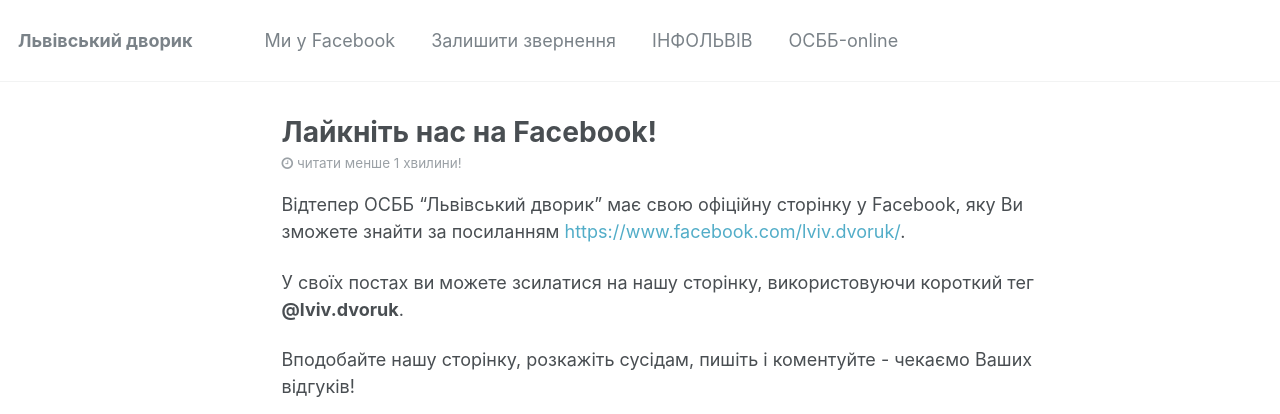
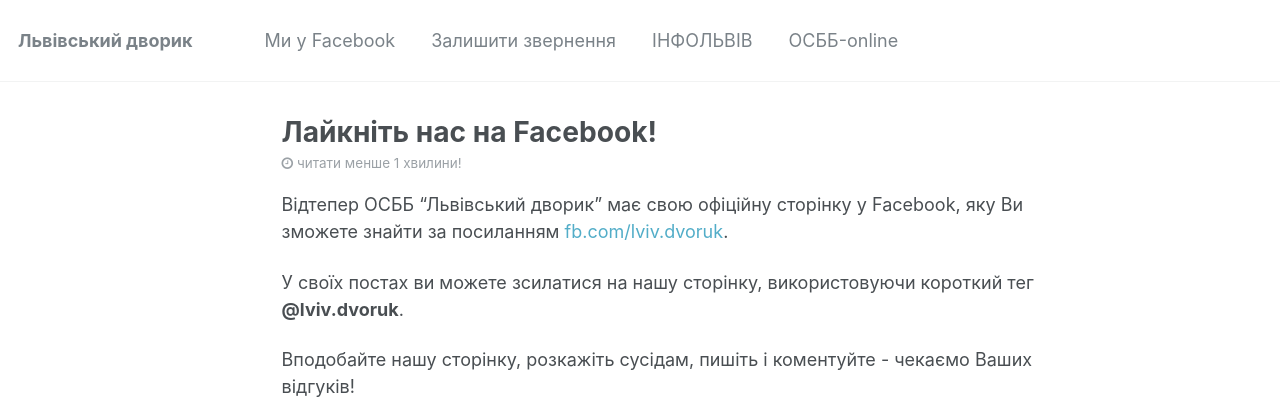
Before and after one commit to lviv-dvir/lviv-dvir.github.io, a Jekyll site: the page built from _posts/2016-10-29-we-on-facebook.markdown, in a window 1280 px wide. Shown: the top 414 px of the page. Built offline with Jekyll 4.4.1, drawn with Linux system fonts in a browser that asks for light colours.

Commit message:
update fb link to shorter presentation

```diff
--- a/_posts/2016-10-29-we-on-facebook.markdown
+++ b/_posts/2016-10-29-we-on-facebook.markdown
@@ -4,7 +4,7 @@
 excerpt: 'Відтепер ми маємо свою сторінку у Фейсбуці'
 ---
 Відтепер ОСББ "Львівський дворик" має свою офіційну сторінку у Facebook,
-яку Ви зможете знайти за посиланням <https://www.facebook.com/lviv.dvoruk/>.
+яку Ви зможете знайти за посиланням [fb.com/lviv.dvoruk](https://fb.com/lviv.dvoruk).
 
 У своїх постах ви можете зсилатися на нашу сторінку, використовуючи короткий тег **@lviv.dvoruk**.
 
```
